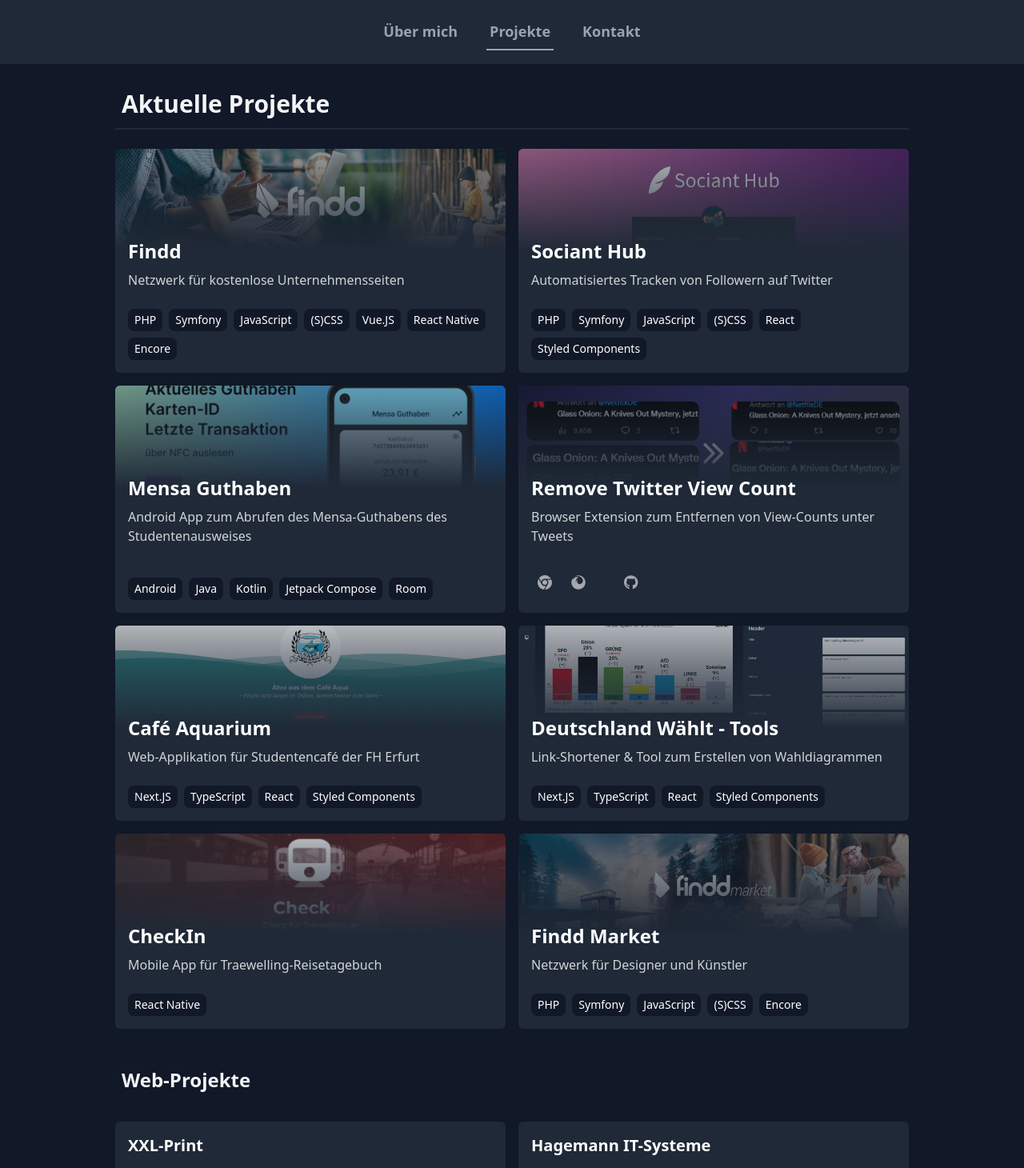
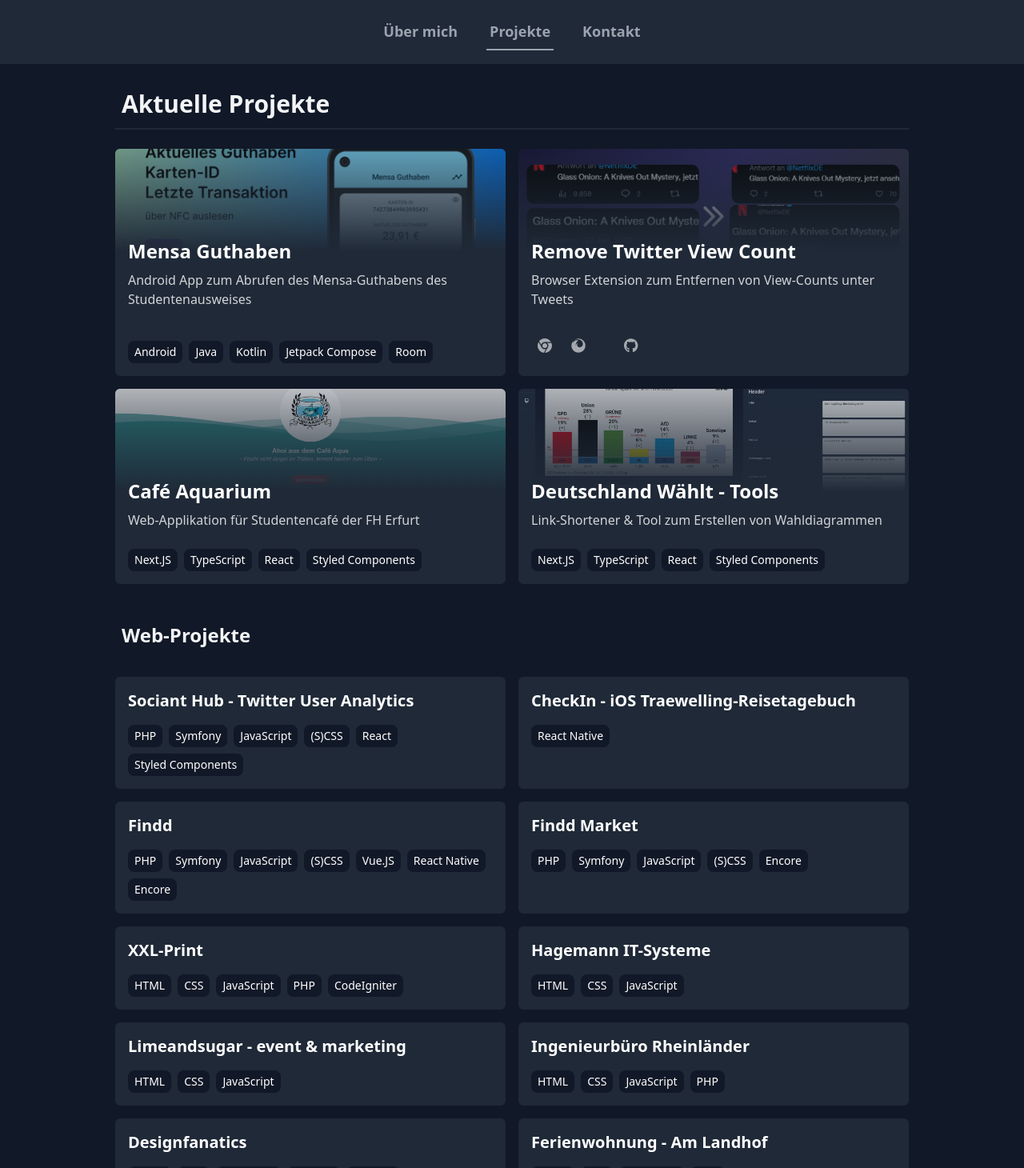
Before and after one commit to Vogeslu/personal-website, a Nuxt app: page /projects in a window 1280 px wide. Shown: the top 1460 px of the page at 80% size. Built offline with nearby package versions, Linux system fonts and the light colour scheme; what @fortawesome/pro-solid-svg-icons would draw is missing.

Commit message:
- (re)moved findd/designfanatics (fuck it) - moved some projects

```diff
--- a/pages/index.vue
+++ b/pages/index.vue
@@ -19,15 +19,7 @@
           class="mr-2 min-w-[2rem] text-xl"
         />
       </client-only>
-      <span
-        >Entwickler bei <b>designfanatics UG</b> für
-        <NuxtLink
-          to="https://findd.de"
-          target="_blank"
-          class="underline decoration-dotted underline-offset-4"
-          >findd.de</NuxtLink
-        ></span
-      >
+      <span>Wissenschaftliche Hilfskraft <b>Fachhochschule Erurt</b></span>
     </p>
     <p class="mb-6 text-lg flex items-center">
       <client-only>
--- a/pages/projects.vue
+++ b/pages/projects.vue
@@ -66,35 +66,6 @@
     return {
       projects: [
         {
-          title: "Findd",
-          description: "Netzwerk für kostenlose Unternehmensseiten",
-          url: "https://findd.de",
-          image: "/images/project_findd.jpg",
-          scopes: [
-            "PHP",
-            "Symfony",
-            "JavaScript",
-            "(S)CSS",
-            "Vue.JS",
-            "React Native",
-            "Encore",
-          ],
-        },
-        {
-          title: "Sociant Hub",
-          description: "Automatisiertes Tracken von Followern auf Twitter",
-          url: "https://hub.sociant.de",
-          image: "/images/project_sociant_hub.jpg",
-          scopes: [
-            "PHP",
-            "Symfony",
-            "JavaScript",
-            "(S)CSS",
-            "React",
-            "Styled Components",
-          ],
-        },
-        {
           title: "Mensa Guthaben",
           description: "Android App zum Abrufen des Mensa-Guthabens des Studentenausweises",
           url: "https://play.google.com/store/apps/details?id=de.vogeslu.canteencredit",
@@ -148,22 +119,45 @@
           image: "/images/project_wahlen.jpg",
           scopes: ["Next.JS", "TypeScript", "React", "Styled Components"],
         },
+      ] as Project[],
+      webProjects: [
         {
-          title: "CheckIn",
-          description: "Mobile App für Traewelling-Reisetagebuch",
+          title: "Sociant Hub - Twitter User Analytics",
+          url: "https://hub.sociant.de",
+          scopes: [
+            "PHP",
+            "Symfony",
+            "JavaScript",
+            "(S)CSS",
+            "React",
+            "Styled Components",
+          ],
+        },
+        {
+          title: "CheckIn - iOS Traewelling-Reisetagebuch",
           url: "https://github.com/Vogeslu/checkin-react-native",
           image: "/images/project_checkin.jpg",
           scopes: ["React Native"],
         },
         {
+          title: "Findd",
+          description: "Netzwerk für kostenlose Unternehmensseiten",
+          url: "https://findd.de",
+          scopes: [
+            "PHP",
+            "Symfony",
+            "JavaScript",
+            "(S)CSS",
+            "Vue.JS",
+            "React Native",
+            "Encore",
+          ],
+        },
+        {
           title: "Findd Market",
-          description: "Netzwerk für Designer und Künstler",
           url: "https://findd-market.de",
-          image: "/images/project_findd_market.jpg",
           scopes: ["PHP", "Symfony", "JavaScript", "(S)CSS", "Encore"],
         },
-      ] as Project[],
-      webProjects: [
         {
           title: "XXL-Print",
           url: "https://xxlprint.de",
```
